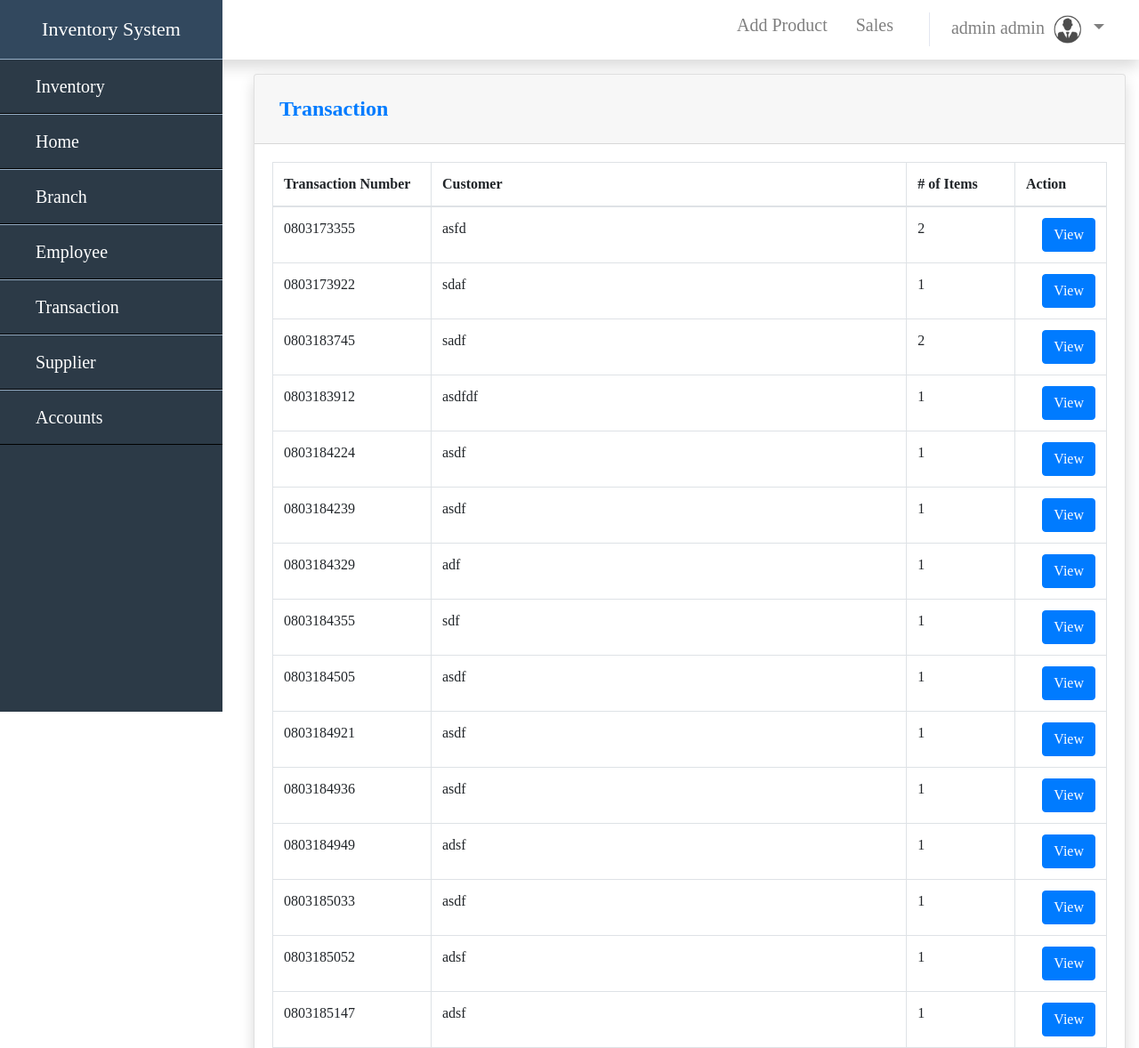
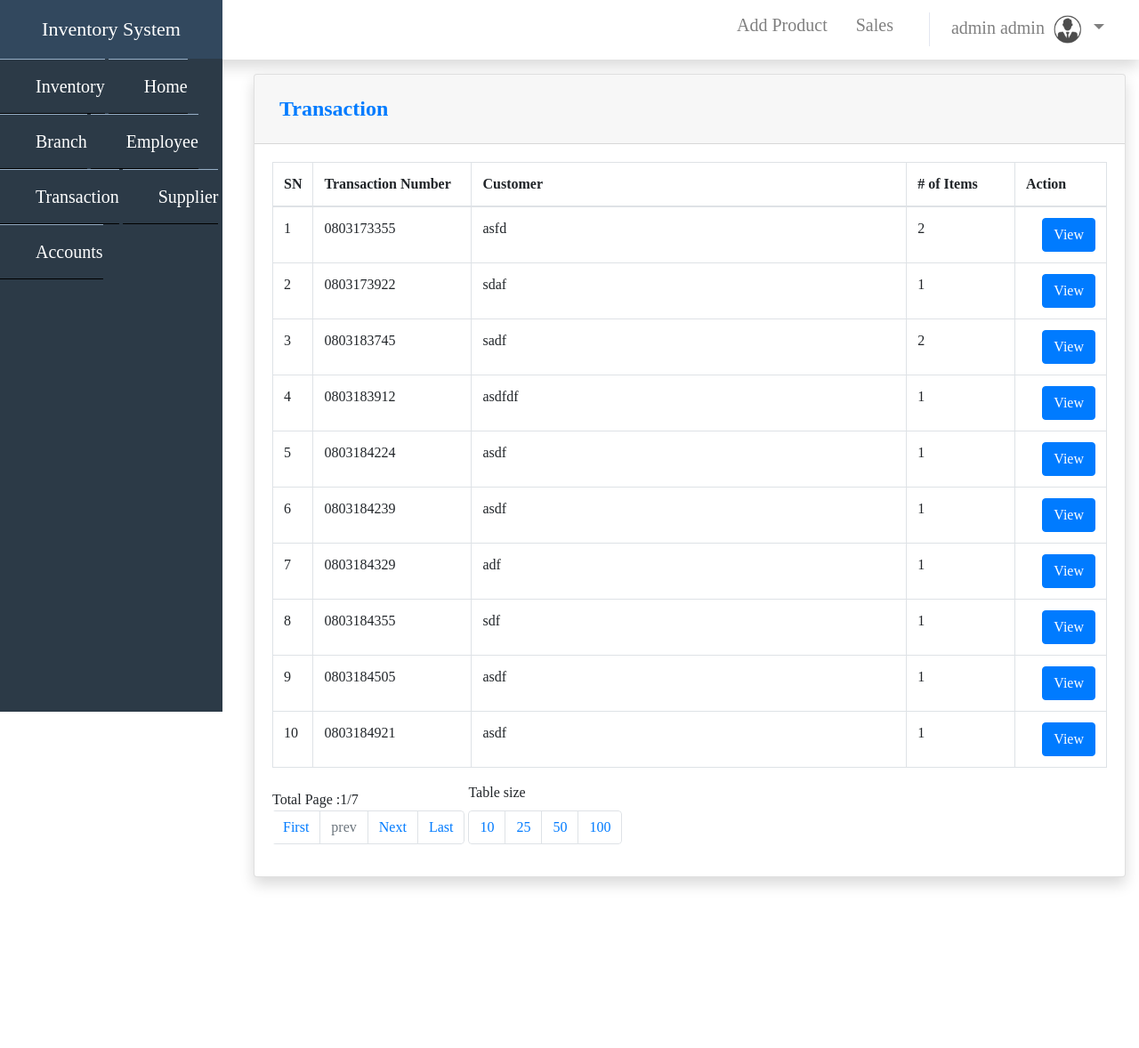
Before and after one commit to Bibek244/Inventory-Management-System, a PHP site: page /transaction.php?page=1 in a window 1280 px wide. Shown: the top 1178 px of the page at 89% size. After the commit the page ends 997 px from the top, so only its background shows below. Run offline with PHP 8.4, Linux system fonts and the light colour scheme; a user stored in the database is signed in; data comes from the database, SQL or seed files in the repository.

Commit message:
Add files via upload

```diff
--- a/sales.php
+++ b/sales.php
@@ -264,11 +264,8 @@ $('#add').on('click',function(){
             prices.push(price);
             pid.push(id);
             checkbranch = check;
-
-
             //product();
             billFunction();
-
       }
    }
   }
--- a/transaction.php
+++ b/transaction.php
@@ -1,6 +1,5 @@
 <?php
 require'connection.php';
-
 include'sidebar.php';
 
 ?><!DOCTYPE html>
@@ -10,6 +9,14 @@ include'sidebar.php';
   <meta http-equiv="X-UA-Compatible" content="IE=edge">
   <meta name="viewport" content="width=device-width, initial-scale=1.0">
   <title>Document</title>
+  <style>
+    ul {
+      overflow:hidden;
+    }
+   li{
+      display: inline-block;
+    }
+  </style>
 </head>
 <body>
 
@@ -25,6 +32,7 @@ include'sidebar.php';
                 <table class="table table-bordered"width = "100%" id="dataTable"cellspacing="0" border = "2">
                <thead>
                    <tr>
+                     <th width ="1%">SN</th>
                      <th width="19%">Transaction Number</th>
                      <th>Customer</th>
                      <th width="13%"># of Items</th>
@@ -35,13 +43,33 @@ include'sidebar.php';
 
             <?php
     $query = 'SELECT *
-              FROM transaction
-              ORDER BY TRANS_D_ID ASC';
+              FROM transaction ';
         $result = mysqli_query($con, $query) or die (mysqli_error($con));
+        $result_all = mysqli_num_rows($result);
+        if($result_all == 0){
+          echo"<tr><td colspan ='5' align ='center'>No records found!!!</td></tr>";
+          exit;
+        }
+        $limit = 10;
+        if(isset($_GET['limit'])){
+          $limit =  $_GET['limit'];
+        }
+        $page = 1;
+        if(isset($_GET['page'])){
+          $page =  $_GET['page'];
+        }
 
-        while ($row = mysqli_fetch_assoc($result)) {
+        $start =($page - 1) * $limit;
 
+        $query_limit = "SELECT * FROM transaction ORDER BY TRANS_D_ID ASC LIMIT $start,$limit";
+        $result_limit =mysqli_query($con,$query_limit);
+
+
+        $i = $start +1;
+
+        while ($row = mysqli_fetch_assoc($result_limit)) {
           echo '<tr>';
+          echo'<td>'.$i.'</td>';
           echo '<td>'. $row['TRANS_D_ID'].'</td>';
           echo '<td>'. $row['customer'].'</td>';
           echo '<td>'. $row['numofitems'].'</td>';
@@ -49,16 +77,64 @@ include'sidebar.php';
           <a type="button" class="btn btn-primary bg-gradient-primary" href="trans_view.php?action=edit & id='.$row['tran_id'] . '"><i class="fas fa-fw fa-th-list"></i> View</a>
           </div> </td>';
           echo '</tr> ';
+          $i++;
         }
+
         ?>
 
                                 </tbody>
                             </table>
-                        </div>
+
+                            <ul>
+                              <li >
+                              <?php
+                                $total_page =  ceil($result_all / $limit);
+                                echo "Total Page :".$page .'/'. $total_page;
+                                $pagination = "<nav>
+                                <ul class='pagination'";
+                                if($result_all>$limit){
+                                  $disabled = ($page==1 ) ? "disabled" : "";
+                                  $pagination .="<li class= 'page-item $disabled'>
+                                  <a class='page-link' href='?page=1'>First</a></li> ";
+                                  $prev = $page - 1;
+                                  $pagination .="<li class= 'page-item $disabled'>
+                                  <a class='page-link' href='?page=$prev'>prev</a></li> ";
+                                  $disabled = ($page==$total_page ) ? "disabled" : "";
+                                   $next = $page + 1;
+                                  $pagination .="<li class= 'page-item $disabled'>
+                                  <a class='page-link' href='?page=$next'>Next</a></li> ";
+                                  $pagination .="<li class= 'page-item $disabled'>
+                                  <a class='page-link' href='?page=$total_page'>Last</a></li> ";
+                                }
+                                $pagination .="</ul></nav>";
+                                echo $pagination;
+
+                            ?>
+                            </li>
+                            <li>
+                            <label for="limit">Table size</label>
+                            <ul id ="limit"class="pagination">
+                            <li class ="page-item">
+                            <a class= "page-link"href ="?limit=10">10</a>
+                              </li>
+                          <li class ="page-item">
+                          <a class= "page-link" href ="?limit=25">25</a>
+                              </li>
+                            <li class ="page-item">
+                            <a class= "page-link" href ="?limit=50">50</a>
+                          </li>
+                          <li class ="page-item">
+                            <a class= "page-link" href ="?limit=100">100</a>
+                          </li>
+
+                        </ul>
+                              </li>
+                      </ul>
+
                     </div>
                   </div>
                 </div>
               </div>
 
-            </body>
+              </body>
             </html>
```
